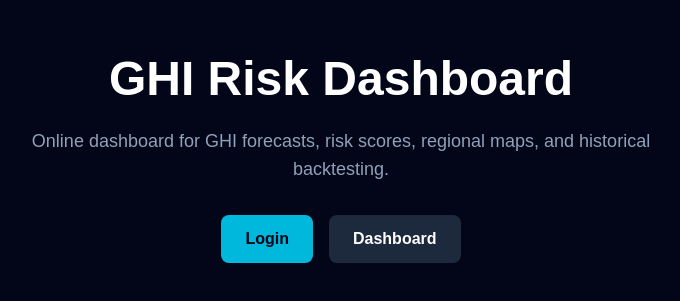
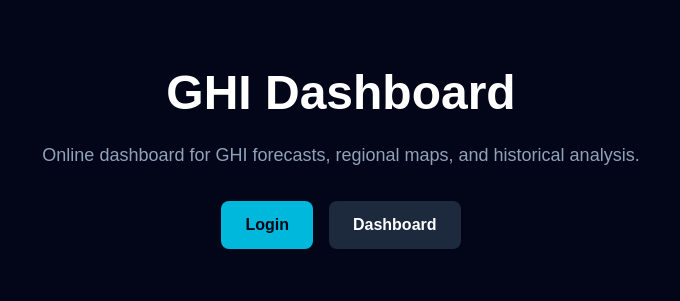
Before and after one commit to patrik-t-projects/ghi-risk-dashboard-next, a Next.js app: page / in a window 1280 px wide. Shown: the part 241-542 px from the top of the page, without its empty margins (299-979 px from the left). Built offline with nearby package versions, Linux system fonts and the light colour scheme.

Commit message:
Remove risk from dashboard branding

```diff
--- a/src/app/layout.tsx
+++ b/src/app/layout.tsx
@@ -2,8 +2,8 @@ import type { Metadata } from "next";
 import "./globals.css";
 
 export const metadata: Metadata = {
-  title: "GHI Risk Dashboard",
-  description: "Authenticated workspace for Swiss energy risk models.",
+  title: "GHI Dashboard",
+  description: "Authenticated workspace for Swiss energy and weather models.",
 };
 
 export default function RootLayout({
--- a/src/app/login/page.tsx
+++ b/src/app/login/page.tsx
@@ -45,7 +45,7 @@ export default function LoginPage() {
   return (
     <main className="min-h-screen bg-slate-950 text-white flex items-center justify-center p-6">
       <div className="w-full max-w-md rounded-2xl bg-slate-900 border border-slate-800 p-8 shadow-xl">
-        <h1 className="text-3xl font-semibold mb-2">GHI Risk Dashboard</h1>
+        <h1 className="text-3xl font-semibold mb-2">GHI Dashboard</h1>
         <p className="text-slate-400 mb-8">{signup ? "Create your account." : "Sign in to access the dashboard."}</p>
         <form onSubmit={submit}>
           <label htmlFor="identifier" className="block text-sm text-slate-300 mb-2">{signup ? "Email" : "Username or email"}</label>
--- a/src/app/page.tsx
+++ b/src/app/page.tsx
@@ -4,10 +4,10 @@ export default function Home() {
   return (
     <main className="min-h-screen bg-slate-950 text-white flex items-center justify-center p-6">
       <div className="max-w-2xl text-center">
-        <h1 className="text-5xl font-semibold mb-6">GHI Risk Dashboard</h1>
+        <h1 className="text-5xl font-semibold mb-6">GHI Dashboard</h1>
         <p className="text-slate-400 text-lg mb-8">
-          Online dashboard for GHI forecasts, risk scores, regional maps, and
-          historical backtesting.
+          Online dashboard for GHI forecasts, regional maps, and historical
+          analysis.
         </p>
 
         <div className="flex justify-center gap-4">
```
